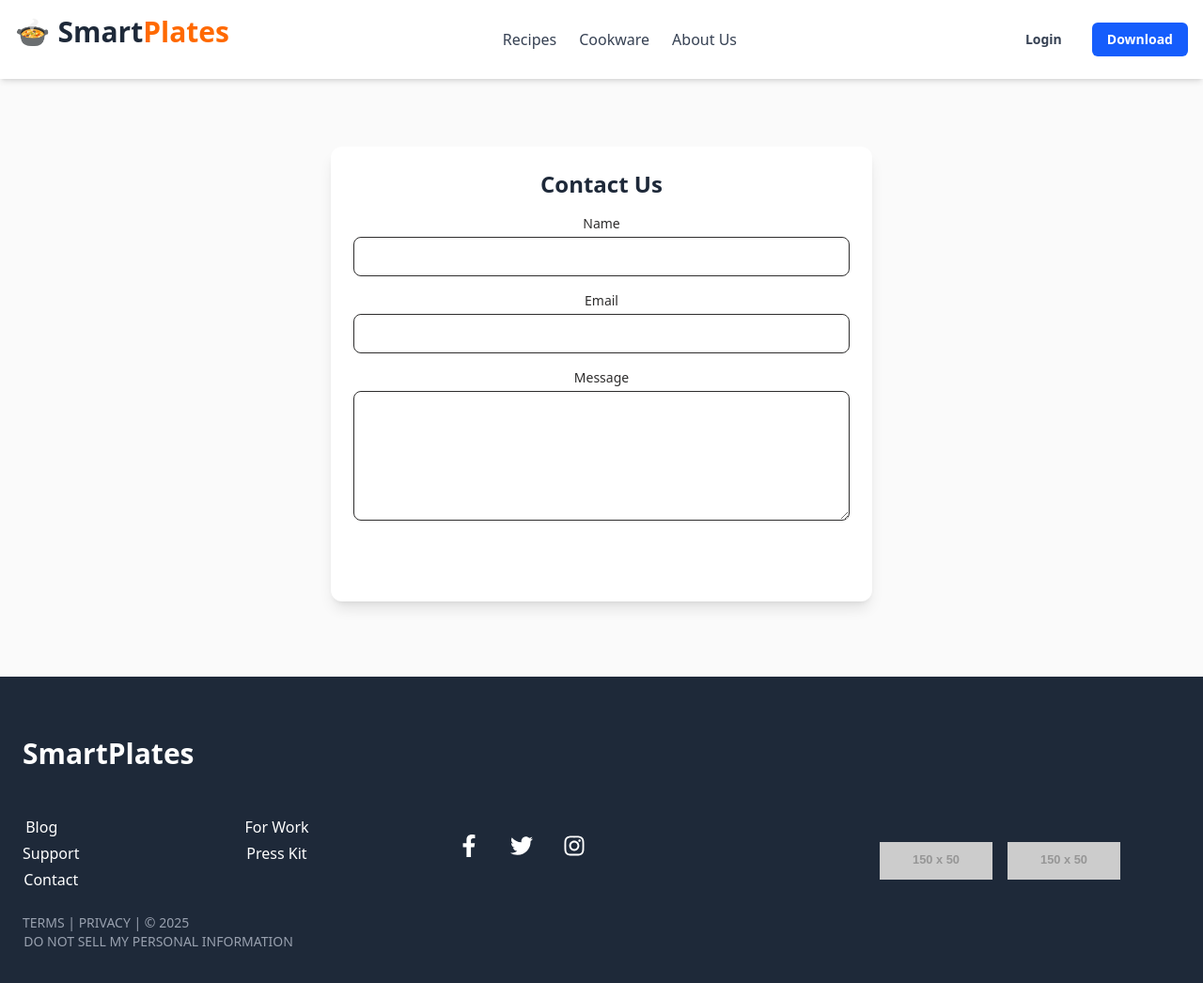
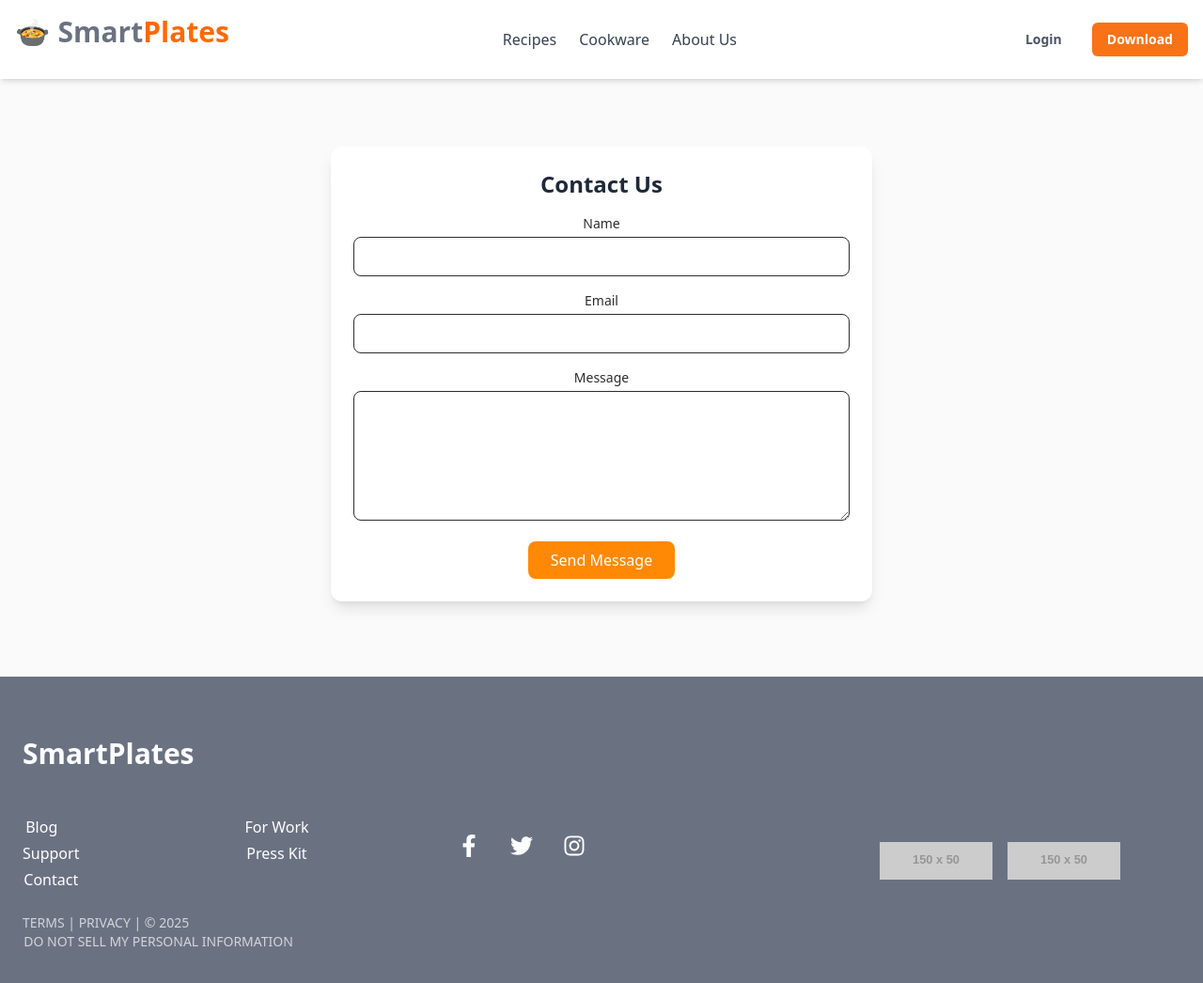
Before and after one commit to Hana-Ese/recipe-planner, a React (Vite) app: page /contact in a window 1280 px wide. Shown: the top 1046 px of the page at 94% size. Built offline with nearby package versions, Linux system fonts and the light colour scheme.

Commit message:
style: update color variables and improve button styles for consistency

```diff
--- a/src/App.css
+++ b/src/App.css
@@ -1,5 +1,12 @@
 @import "tailwindcss";
 
+:root {
+	--color-primary: #f6ebda; /* Background color */
+	--color-secondary: #f97316; /* Orange color */
+	--color-text-primary: #4b5563; /* Gray text */
+	--color-text-secondary: #1f2937; /* Darker gray text */
+	--color-hover-secondary: #ea580c; /* Darker orange for hover */
+  }
 #root {
 	width: 100%;
 	height: 100%;
--- a/src/components/layout/Footer.tsx
+++ b/src/components/layout/Footer.tsx
@@ -3,7 +3,7 @@ import { Link } from "react-router";
 
 const Footer = () => {
 	return (
-		<footer className='bg-gray-800 text-white py-10 px-6 mt-10'>
+		<footer className='bg-gray-500 text-white py-10 px-6 mt-10'>
 			<div className='max-w-7xl mx-auto'>
 				{/* Logo */}
 				<div className='text-3xl font-bold mb-4 mt-6 flex'>SmartPlates</div>
@@ -45,7 +45,7 @@ const Footer = () => {
 						</div>
 
 						{/* Legal Section */}
-						<div className='text-sm text-gray-400 mt-6 pr-5'>
+						<div className='text-sm text-gray-300 mt-6 pr-5'>
 							<p className='pr-28'>TERMS | PRIVACY | © 2025</p>
 							<p>DO NOT SELL MY PERSONAL INFORMATION</p>
 						</div>
--- a/src/components/layout/Navbar.tsx
+++ b/src/components/layout/Navbar.tsx
@@ -31,7 +31,7 @@ const Navbar = () => {
 				))}
 			</div>
 
-			<div className='hidden md:flex items-center space-x-4'>
+			<div className='hidden md:flex items-center space-x-4 '>
 				<Button variant='outline' label='Login' onClick={handleLogin} />
 				<Button variant='solid' label='Download' onClick={handleDownload} />
 			</div>
--- a/src/components/ui/Button.tsx
+++ b/src/components/ui/Button.tsx
@@ -8,8 +8,8 @@ const Button = ({ label, onClick, variant = "solid" }: ButtonProps) => {
     const base = "px-4 py-2 rounded-md text-sm font-semibold";
     const styles =
         variant === "solid"
-			? `${base} bg-blue-600 text-white hover:bg-blue-700`
-			: `${base} text-gray-700 bg-transparent hover:text-blue-600`;
+            ? `${base} bg-[var(--color-secondary)] text-white hover:bg-[var(--color-hover-secondary)]`
+            : `${base} text-[var(--color-text-primary)] bg-transparent hover:text-[var(--color-secondary)]`;
 
     return (
         <button className={styles} onClick={onClick}>
--- a/src/components/ui/Logo.tsx
+++ b/src/components/ui/Logo.tsx
@@ -1,7 +1,7 @@
 import { Link } from "react-router";
 const Logo = () => (
 	<Link to='/' className='text-xl font-bold text-gray-800'>
-		<h1 className='text-3xl font-bold flex justify-center items-center gap-2 text-gray-800 mb-4'>
+		<h1 className='text-3xl font-bold flex justify-center items-center gap-2 text-gray-500 mb-4'>
 					<span role='img' aria-label='icon'>
 					🍲
 					</span>
--- a/src/components/ui/NavLinkItem.tsx
+++ b/src/components/ui/NavLinkItem.tsx
@@ -10,7 +10,7 @@ const NavLinkItem = ({ href, label, onClick }: NavLinkItemProps) => (
 	<Link
 		to={href}
 		onClick={onClick}
-		className='text-gray-700 hover:text-blue-600 font-medium transition-colors'
+		className='text-gray-700 hover:text-orange-500 font-medium transition-colors'
 	>
 		{label}
 	</Link>
--- a/src/features/contact/ContactForm.tsx
+++ b/src/features/contact/ContactForm.tsx
@@ -89,7 +89,7 @@ const ContactForm = () => {
 
 					<button
 						type='submit'
-						className='bg-primary text-white px-6 py-2 rounded-lg hover:bg-primary-dark transition'
+						className='bg-orange-400 text-white px-6 py-2 rounded-lg hover:bg-primary-dark transition'
 					>
 						Send Message
 					</button>
--- a/src/pages/Home.tsx
+++ b/src/pages/Home.tsx
@@ -33,7 +33,7 @@ function Home() {
 				{/* Link zur About Page */}
 				<div className='mt-6'>
 					<Link
-						to='/about'
+						to='/about-us'
 						className='bg-orange-400 text-white px-6 py-2 rounded-full shadow hover:bg-orange-500 transition'
 					>
 						Learn More
```
Lines whose indentation alone changed are shown as unchanged.
